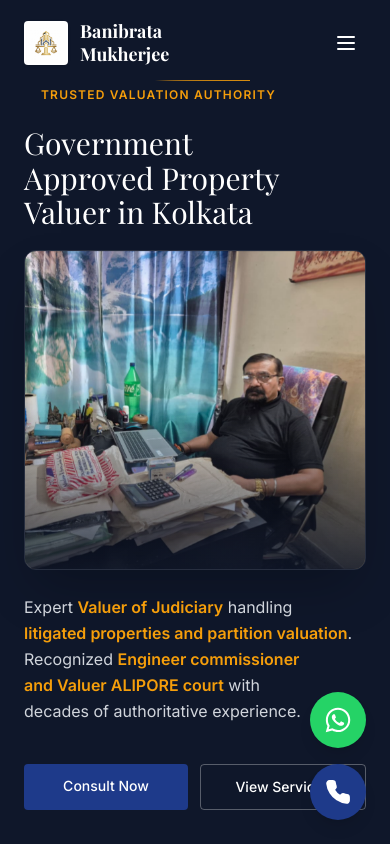
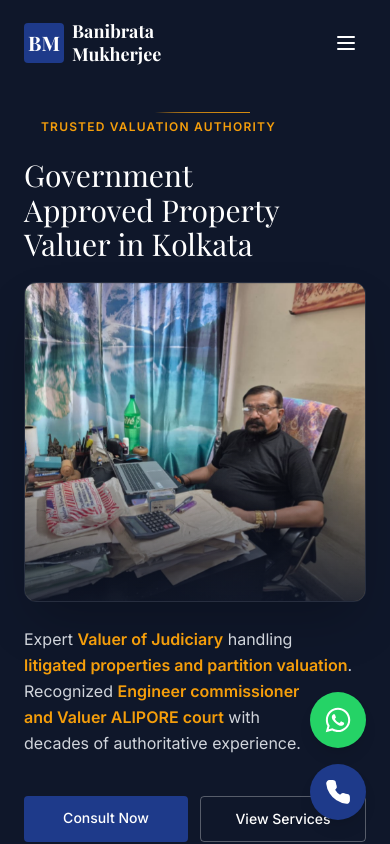
Before and after one commit to deosweb2025/Banibrata_Mukharjee_Webpage, a React (Vite) app: page / in a window 390 px wide. Shown: the top 844 px of the page. Built offline with nearby package versions, Linux system fonts and the light colour scheme; a web font is replaced by a local one.

Commit message:
change the hero layout

```diff
--- a/index.html
+++ b/index.html
@@ -2,7 +2,7 @@
 <html lang="en">
   <head>
     <meta charset="UTF-8" />
-    <link rel="icon" type="image/svg+xml" href="./src/assets/images/logo.jpg" />
+    <link rel="icon" type="image/svg+xml" href="/favicon.svg" />
     <meta name="viewport" content="width=device-width, initial-scale=1.0" />
 
     <!-- SEO Meta Tags -->
--- a/src/components/Footer.jsx
+++ b/src/components/Footer.jsx
@@ -1,6 +1,5 @@
 import React from 'react';
 import { siteData } from '../data/siteData';
-import logoImg from '../assets/images/logo.jpg';
 
 const Footer = () => {
   return (
@@ -9,9 +8,9 @@ const Footer = () => {
         <div className="grid grid-cols-1 md:grid-cols-2 lg:grid-cols-4 gap-12 mb-16">
 
           <div className="lg:col-span-2">
-            <div className="flex items-center gap-3 mb-6">
-              <div className="w-11 h-11 bg-white rounded-sm overflow-hidden shadow-sm flex items-center justify-center p-0.5">
-                <img src={logoImg} alt="Banibrata Mukherjee Logo" className="w-full h-full object-contain" />
+            <div className="flex items-center gap-2 mb-6">
+              <div className="w-10 h-10 bg-[var(--color-brand-primary)] text-white flex items-center justify-center font-serif text-xl font-bold rounded-sm">
+                {siteData.company.logo}
               </div>
               <div className="font-serif font-bold text-lg leading-tight">
                 Banibrata<br />Mukherjee
--- a/src/components/Hero.jsx
+++ b/src/components/Hero.jsx
@@ -51,12 +51,12 @@ const Hero = () => {
   }, []);
 
   return (
-    <section id="home" ref={heroRef} className="relative min-h-[100svh] flex flex-col justify-start md:justify-center overflow-hidden bg-[var(--color-brand-dark)] pt-20 pb-48 md:pt-32 md:pb-24">
+    <section id="home" ref={heroRef} className="relative min-h-[100svh] flex flex-col justify-center overflow-hidden bg-[var(--color-brand-dark)] pt-28 pb-16 md:pt-32 md:pb-24">
       {/* Decorative background gradients for desktop */}
       <div className="hidden md:block absolute top-0 left-0 w-[600px] h-[600px] bg-[var(--color-brand-primary)] opacity-5 rounded-full blur-3xl -translate-y-1/2 -translate-x-1/4 pointer-events-none" />
       <div className="hidden md:block absolute bottom-0 right-0 w-[400px] h-[400px] bg-[var(--color-brand-accent)] opacity-5 rounded-full blur-3xl translate-y-1/3 translate-x-1/4 pointer-events-none" />
 
-      <div className="container mx-auto px-6 max-w-7xl relative z-10 flex-grow flex flex-col justify-start md:justify-center">
+      <div className="container mx-auto px-6 max-w-7xl relative z-10 flex-grow flex flex-col justify-center">
         <div className="grid grid-cols-1 md:grid-cols-2 gap-8 lg:gap-16 items-center">
 
           {/* LEFT SIDE: Desktop Image Card - Hidden on mobile */}
--- a/src/components/Navbar.jsx
+++ b/src/components/Navbar.jsx
@@ -2,7 +2,6 @@ import React, { useState, useEffect } from 'react';
 import { Menu, X } from 'lucide-react';
 import { motion, AnimatePresence } from 'framer-motion';
 import { siteData } from '../data/siteData';
-import logoImg from '../assets/images/logo.jpg';
 
 const Navbar = () => {
   const [isScrolled, setIsScrolled] = useState(false);
@@ -31,9 +30,9 @@ const Navbar = () => {
       }`}
     >
       <div className="container mx-auto px-6 max-w-7xl flex items-center justify-between">
-        <a href="#home" className="flex items-center gap-3 group">
-          <div className="w-11 h-11 bg-white rounded-sm overflow-hidden shadow-sm group-hover:scale-105 transition-transform flex items-center justify-center p-0.5">
-            <img src={logoImg} alt="Banibrata Mukherjee Logo" className="w-full h-full object-contain" />
+        <a href="#home" className="flex items-center gap-2 group">
+          <div className="w-10 h-10 bg-[var(--color-brand-primary)] text-white flex items-center justify-center font-serif text-xl font-bold rounded-sm group-hover:bg-[var(--color-brand-accent)] transition-colors duration-300">
+            {siteData.company.logo}
           </div>
           <div className={`font-serif font-bold text-lg leading-tight transition-colors ${isScrolled ? 'text-gray-900' : 'text-white'}`}>
             Banibrata<br />Mukherjee
```
